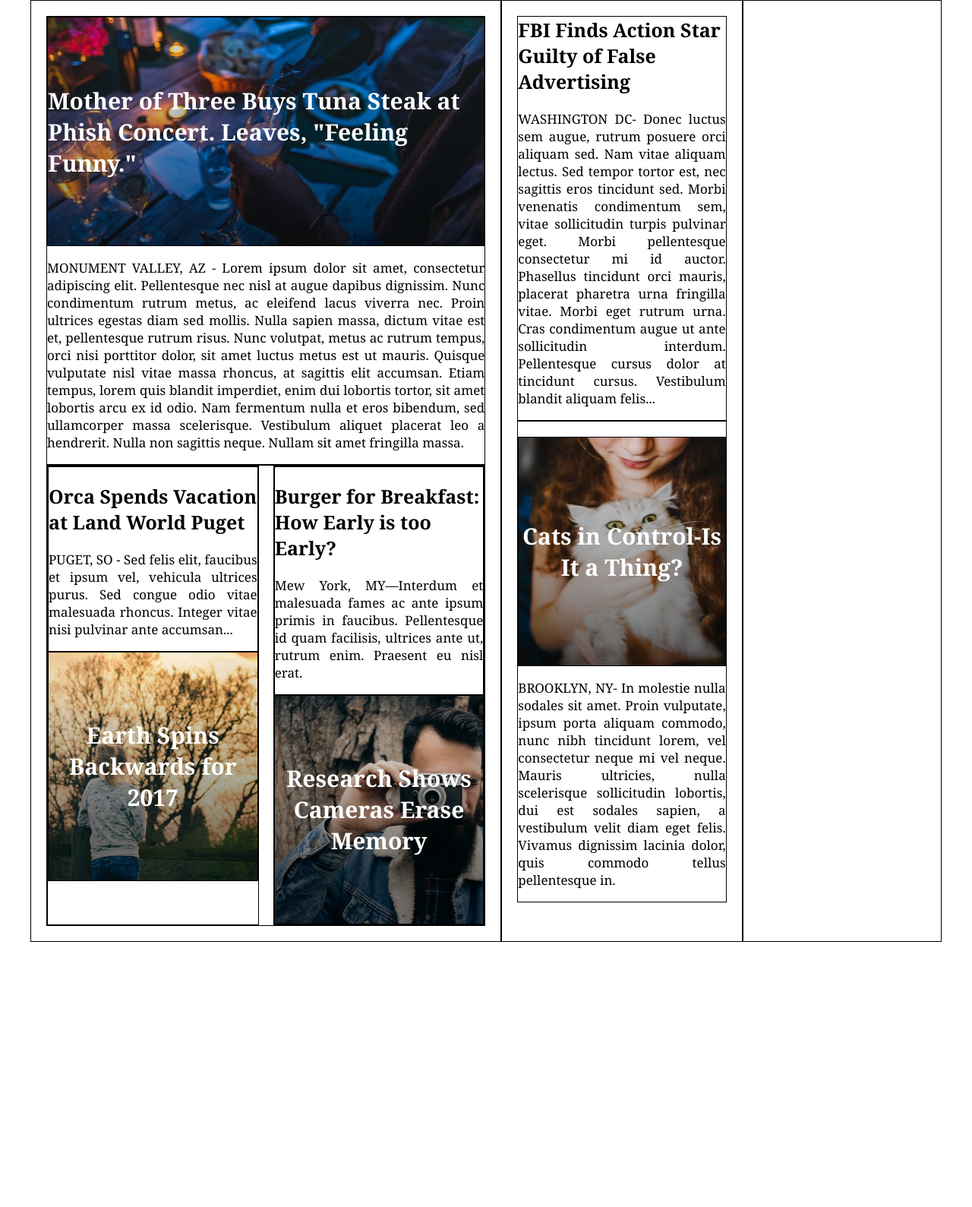
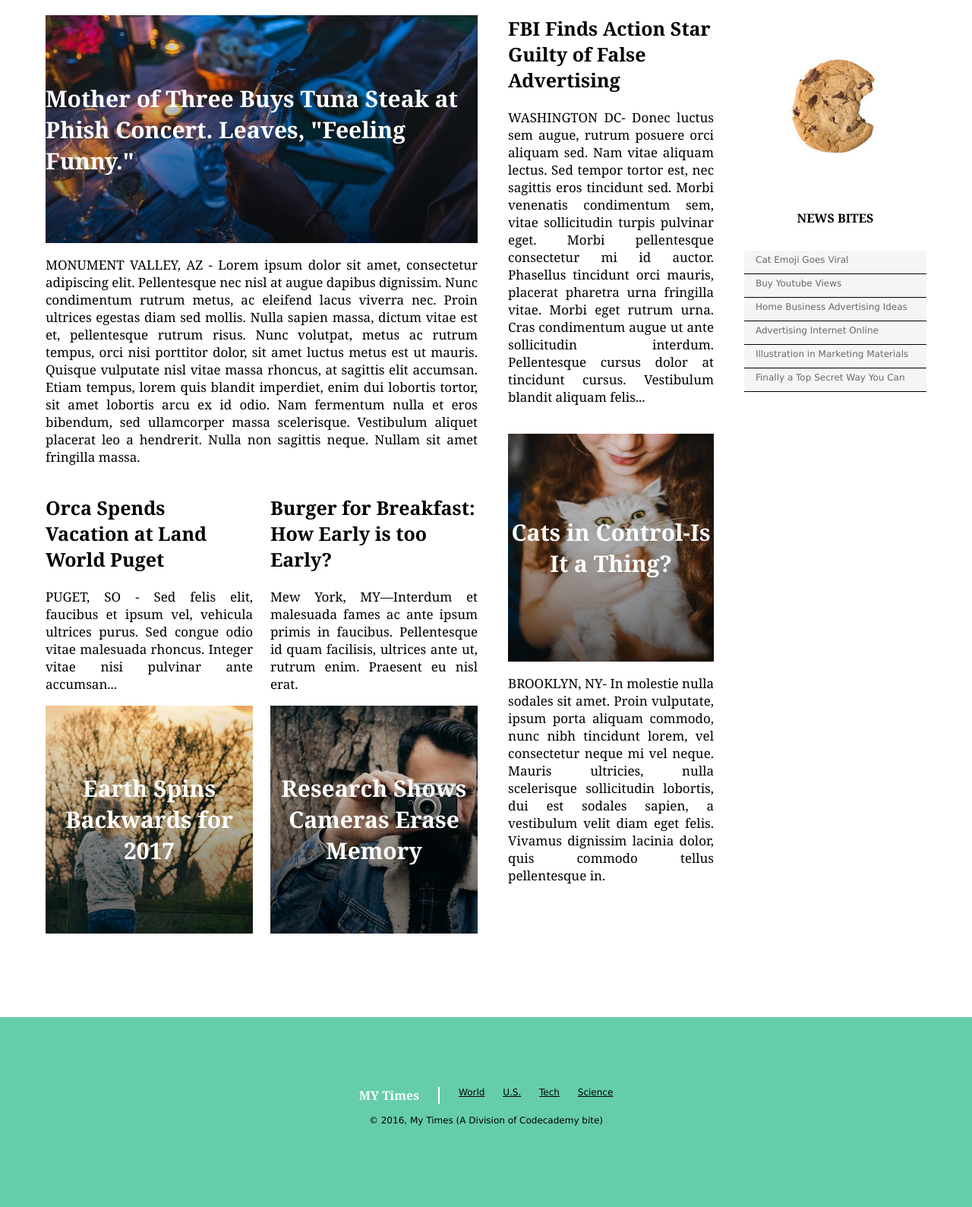
Before and after one commit to rbobko93/my-times, a plain HTML site: page index.html in a window 1280 px wide. Shown: the part 140-1729 px from the top of the page at 76% size. Before the commit the page ends 1420 px from the top, so only its background shows below. Drawn offline with Linux system fonts and the light colour scheme.

Commit message:
Small col, footer

```diff
--- a/index.html
+++ b/index.html
@@ -80,7 +80,34 @@
                 quis commodo tellus pellentesque in.</p>
         </div>
     </div>
-    <div class="content__col content__col-small"></div>
+    <div class="content__col content__col-small">
+        <img src="./resources/images/img-news-bite.png" alt="Cookie image">
+        <p class="news__header">NEWS BITES</p>
+        <ul class="news__list">
+            <li class="news__list__item">Cat Emoji Goes Viral</li>
+            <li class="news__list__item">Buy Youtube Views</li>
+            <li class="news__list__item">Home Business Advertising Ideas</li>
+            <li class="news__list__item">Advertising Internet Online</li>
+            <li class="news__list__item">Illustration in Marketing Materials</li>
+            <li class="news__list__item">Finally a Top Secret Way You Can</li>
+        </ul>
+    </div>
 </section>
+
+<!-- FOOTER -->
+<footer class="footer">
+    <div class="footer__p">
+        <span class="footer__p__brand">MY Times</span>
+        <div class="footer__p__nav">
+            <a href="#" class="footer__p__nav__item">World</a>
+            <a href="#" class="footer__p__nav__item">U.S.</a>
+            <a href="#" class="footer__p__nav__item">Tech</a>
+            <a href="#" class="footer__p__nav__item">Science</a>
+        </div>
+    </div>
+    <div class="footer__p">
+        <span class="footer__p__copy">&copy; 2016, My Times (A Division of Codecademy bite)</span>
+    </div>
+</footer>
 </body>
 </html>
--- a/resources/styles/styles.css
+++ b/resources/styles/styles.css
@@ -1,9 +1,5 @@
 body {
     margin: 0;
-}
-
-div {
-    border: 1px solid black;
 }
 
 h2 {
@@ -89,7 +85,7 @@ p {
 .content__col {
     display: flex;
     flex-direction: column;
-    padding: 20px;
+    margin: 20px;
 }
 
 .content__col-large {
@@ -143,3 +139,73 @@ p {
 .content__col-small {
     width: 240px;
 }
+
+#cookieImage {
+    background: url("../images/img-news-bite.png") no-repeat scroll center;
+    background-size: cover;
+}
+
+.news__header {
+    font-family: Georgia, sans-serif;
+    font-size: 16px;
+    font-weight: bold;
+    text-align: center;
+}
+
+.news__list {
+    display: flex;
+    flex-direction: column;
+    list-style: none;
+    padding: 0;
+}
+
+.news__list__item {
+    background-color: whitesmoke;
+    color: dimgray;
+    font-family: Verdana, sans-serif;
+    font-size: 12px;
+    border-bottom: 1px solid black;
+    height: 20px;
+    padding-left: 15px;
+    padding-top: 5px;
+    padding-bottom: 5px;
+}
+
+.footer {
+    display: flex;
+    flex-direction: column;
+    justify-content: center;
+    align-items: center;
+    margin-top: 50px;
+    background-color: mediumaquamarine;
+    font-family: Verdana, sans-serif;
+    font-size: 12px;
+    height: 250px;
+}
+
+.footer__p {
+    display: flex;
+    flex-direction: row;
+    justify-content: center;
+    margin-bottom: 15px;
+    width: 100%;
+}
+
+.footer__p__brand {
+    font-family: Georgia, sans-serif;
+    font-size: 16px;
+    font-weight: bold;
+    color: white;
+    padding-right: 25px;
+    margin-right: 25px;
+    border-right: 2px solid white;
+}
+
+.footer__p__nav > .footer__p__nav__item:last-child {
+    padding: 0 !important;
+}
+
+.footer__p__nav__item {
+    color: black;
+    padding-right: 20px;
+}
```
